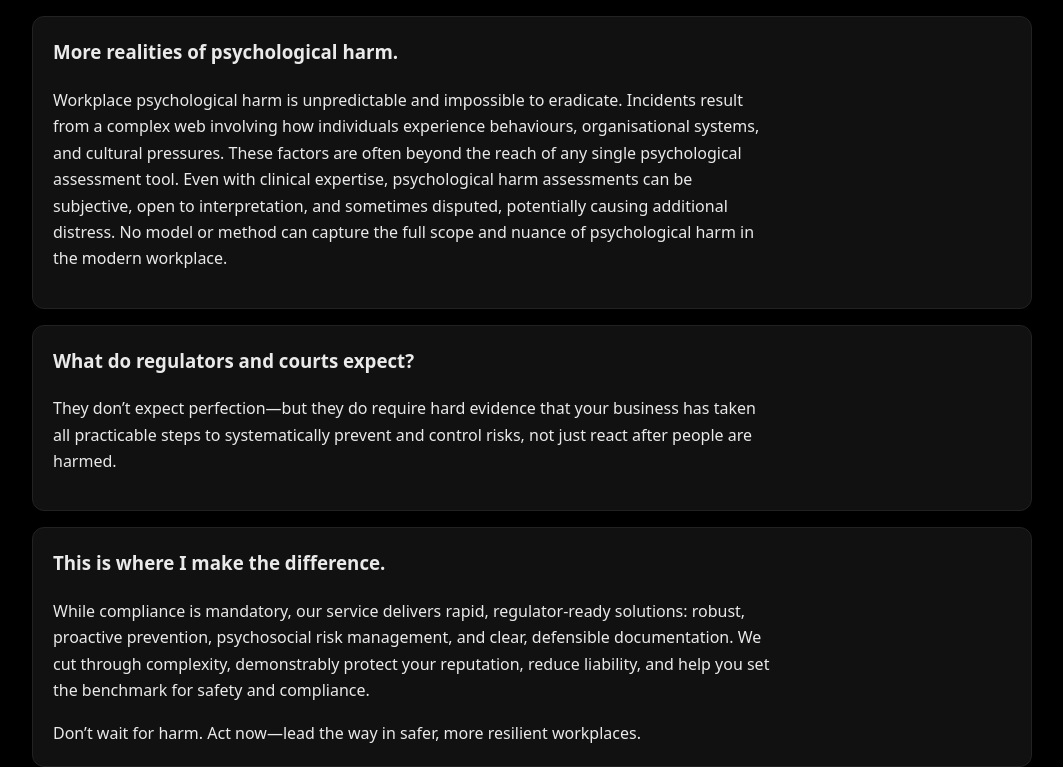
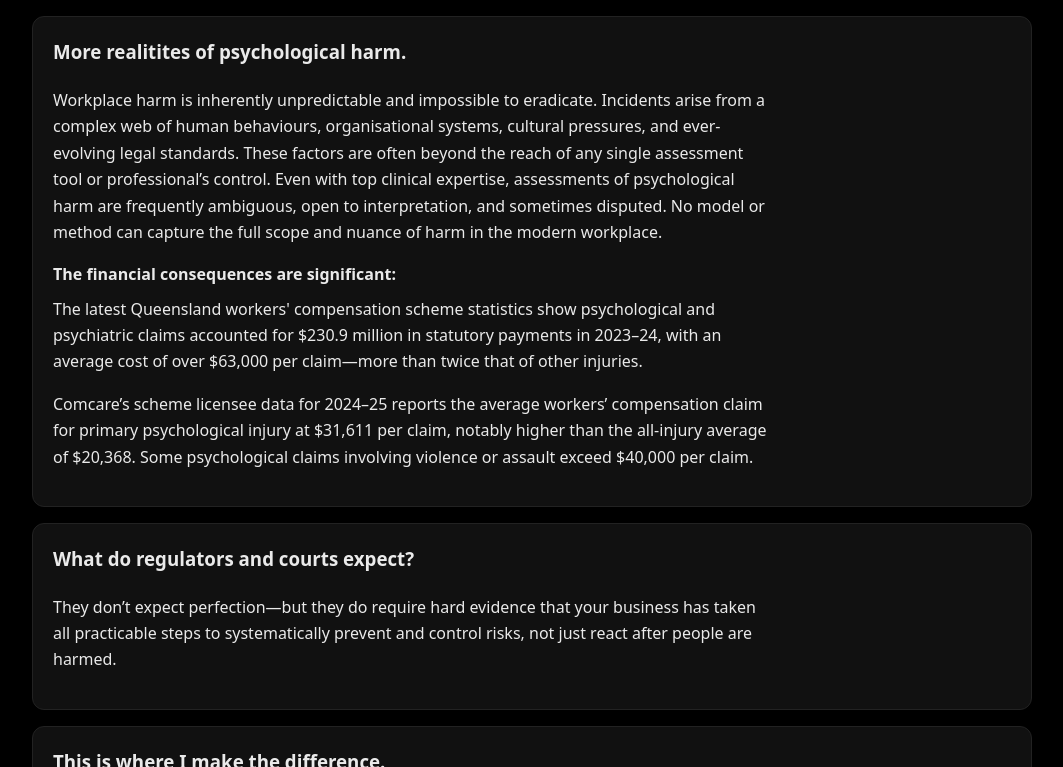
Before and after one commit to AlbertoRMelgoza/AdMeliorem, a Next.js app: page / in a window 1280 px wide. Shown: the part 1173-1940 px from the top of the page, without its empty margins (108-1171 px from the left). Built offline with nearby package versions, Linux system fonts and the light colour scheme.

Commit message:
Update page.tsx

```diff
--- a/app/page.tsx
+++ b/app/page.tsx
@@ -112,13 +112,29 @@ export default function Page() {
         </div>
 
         <div style={card}>
-          <h3 style={{ marginTop: 0 }}>More realities of psychological harm.</h3>
+          <h3 style={{ marginTop: 0 }}>More realitites of psychological harm.</h3>
           <div style={prose}>
             <p style={{ marginTop: 8 }}>
-              Workplace psychological harm is unpredictable and impossible to eradicate. Incidents result from a complex web involving how individuals
-              experience behaviours, organisational systems, and cultural pressures. These factors are often beyond the reach of any single
-              psychological assessment tool. Even with clinical expertise, psychological harm assessments can be subjective, open to interpretation, and sometimes disputed,
-              potentially causing additional distress. No model or method can capture the full scope and nuance of psychological harm in the modern workplace.
+              Workplace harm is inherently unpredictable and impossible to eradicate. Incidents arise from a complex web of
+              human behaviours, organisational systems, cultural pressures, and ever-evolving legal standards. These factors
+              are often beyond the reach of any single assessment tool or professional’s control. Even with top clinical
+              expertise, assessments of psychological harm are frequently ambiguous, open to interpretation, and sometimes
+              disputed. No model or method can capture the full scope and nuance of harm in the modern workplace.
+            </p>
+
+            {/* NEW: financial consequences text */}
+            <p style={{ marginTop: 12, marginBottom: 0 }}>
+              <strong>The financial consequences are significant:</strong>
+            </p>
+            <p style={{ marginTop: 8 }}>
+              The latest Queensland workers' compensation scheme statistics show psychological and psychiatric claims
+              accounted for $230.9 million in statutory payments in 2023–24, with an average cost of over $63,000 per
+              claim—more than twice that of other injuries.
+            </p>
+            <p style={{ marginTop: 8 }}>
+              Comcare’s scheme licensee data for 2024–25 reports the average workers’ compensation claim for primary
+              psychological injury at $31,611 per claim, notably higher than the all-injury average of $20,368. Some
+              psychological claims involving violence or assault exceed $40,000 per claim.
             </p>
           </div>
         </div>
@@ -142,7 +158,7 @@ export default function Page() {
               demonstrably protect your reputation, reduce liability, and help you set the benchmark for safety and compliance.
             </p>
             <p style={{ marginTop: 12, marginBottom: 0 }}>
-              Don’t wait for harm. Act now—lead the way in safer, more resilient workplaces.
+              Don’t let psychological harm to escalate. Stop liability to increase. Act now—lead the way in safer, more resilient workplaces.
             </p>
           </div>
         </div>
```
